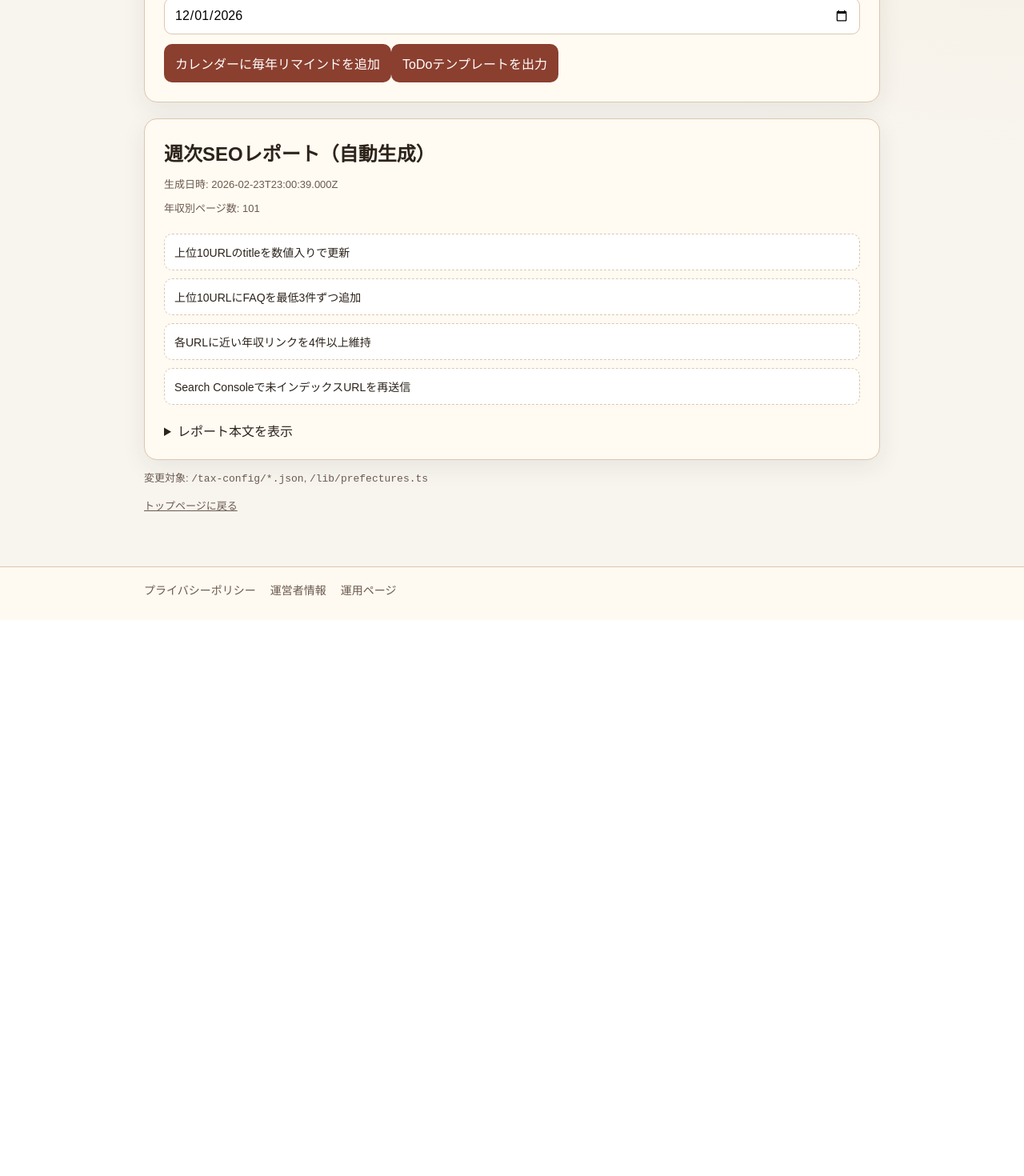
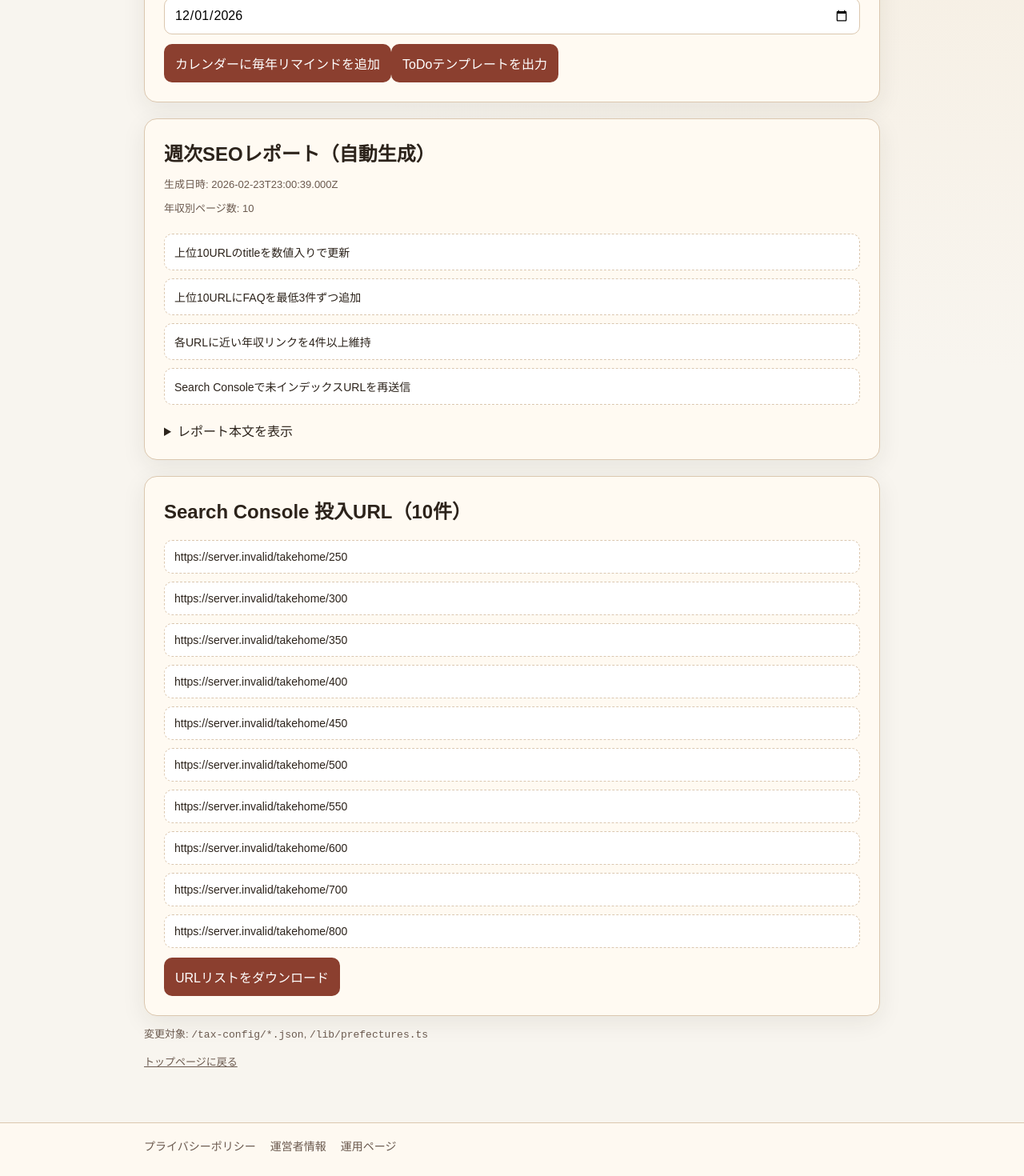
Before and after one commit to 89keisuke89/takehome-calculator, a Next.js app: page /ops in a window 1280 px wide. Shown: the part 647-2117 px from the top of the page at 80% size. Before the commit the page ends 1422 px from the top, so only its background shows below. Built offline with nearby package versions, Linux system fonts and the light colour scheme; no server answers.

Commit message:
Finalize MVP expansion and 10-page SEO focus

```diff
--- a/app/ops/page.tsx
+++ b/app/ops/page.tsx
@@ -1,10 +1,18 @@
 import Link from "next/link";
 import { UpdateOpsPanel } from "@/app/components/update-ops-panel";
 import { generateWeeklySeoReport } from "@/lib/seo-report";
+import { SEO_SALARY_LEVELS, toSalarySlug } from "@/lib/takehome";
 
 export default function OpsPage() {
   const baseUrl = process.env.NEXT_PUBLIC_APP_URL ?? "http://localhost:3000";
   const report = generateWeeklySeoReport(baseUrl);
+  const searchConsoleTargets = SEO_SALARY_LEVELS.map(
+    (salary) => `${baseUrl}/takehome/${toSalarySlug(salary)}`
+  );
+  const scTargetText = searchConsoleTargets.join("\n");
+  const scTargetDownloadUrl = `data:text/plain;charset=utf-8,${encodeURIComponent(
+    scTargetText
+  )}`;
 
   return (
     <main>
@@ -29,6 +37,23 @@ export default function OpsPage() {
             <pre className="report-box mt-12">{report.markdown}</pre>
           </details>
         </section>
+        <section className="card mt-20">
+          <h2>Search Console 投入URL（10件）</h2>
+          <div className="list mt-20">
+            {searchConsoleTargets.map((url) => (
+              <div className="list-item" key={url}>
+                {url}
+              </div>
+            ))}
+          </div>
+          <a
+            className="button mt-12 inline-button"
+            href={scTargetDownloadUrl}
+            download="search-console-targets.txt"
+          >
+            URLリストをダウンロード
+          </a>
+        </section>
         <p className="small mt-12">
           変更対象: <code>/tax-config/*.json</code>, <code>/lib/prefectures.ts</code>
         </p>
--- a/lib/seo-report.ts
+++ b/lib/seo-report.ts
@@ -10,12 +10,9 @@ export type SeoReport = {
 
 export function generateWeeklySeoReport(baseUrl: string): SeoReport {
   const generatedAt = new Date().toISOString();
-  const topLevels = POPULAR_SALARY_LEVELS;
-  const longTailLevels = SEO_SALARY_LEVELS.filter(
-    (salary) => salary % 500_000 !== 0 && salary >= 2_500_000 && salary <= 9_500_000
-  ).slice(0, 10);
-
-  const priorityUrls = [...topLevels, ...longTailLevels].map(
+  const topLevels = POPULAR_SALARY_LEVELS.slice(0, 6);
+  const additionalLevels = SEO_SALARY_LEVELS.filter((salary) => !topLevels.includes(salary));
+  const priorityUrls = [...topLevels, ...additionalLevels].map(
     (salary) => `${baseUrl}/takehome/${toSalarySlug(salary)}`
   );
 
--- a/lib/takehome.ts
+++ b/lib/takehome.ts
@@ -62,22 +62,19 @@ export type TakehomeResult = {
   calculationNotes: string[];
 };
 
-export const SEO_SALARY_MIN = 2_000_000;
-export const SEO_SALARY_MAX = 12_000_000;
-export const SEO_SALARY_STEP = 100_000;
-export const SEO_SALARY_LEVELS = buildSalaryLevels(
-  SEO_SALARY_MIN,
-  SEO_SALARY_MAX,
-  SEO_SALARY_STEP
-);
-export const POPULAR_SALARY_LEVELS = [
+export const SEO_SALARY_LEVELS = [
+  2_500_000,
   3_000_000,
+  3_500_000,
   4_000_000,
+  4_500_000,
   5_000_000,
+  5_500_000,
   6_000_000,
   7_000_000,
   8_000_000,
 ];
+export const POPULAR_SALARY_LEVELS = SEO_SALARY_LEVELS;
 
 export function calculateTakehome(input: Partial<TakehomeInput>): TakehomeResult {
   const safeInput = normalizeInput(input);
@@ -287,14 +284,6 @@ function findIncomeTaxRate(taxable: number, brackets: IncomeTaxBracket[]): numbe
   return bracket?.rate ?? 0;
 }
 
-function buildSalaryLevels(min: number, max: number, step: number): number[] {
-  const values: number[] = [];
-  for (let salary = min; salary <= max; salary += step) {
-    values.push(salary);
-  }
-  return values;
-}
-
 export function toSalarySlug(annualGross: number): string {
   return String(Math.round(annualGross / 10_000));
 }
```
Also changed, not shown: 2 other files (tests, documents, lock files or other folders).
